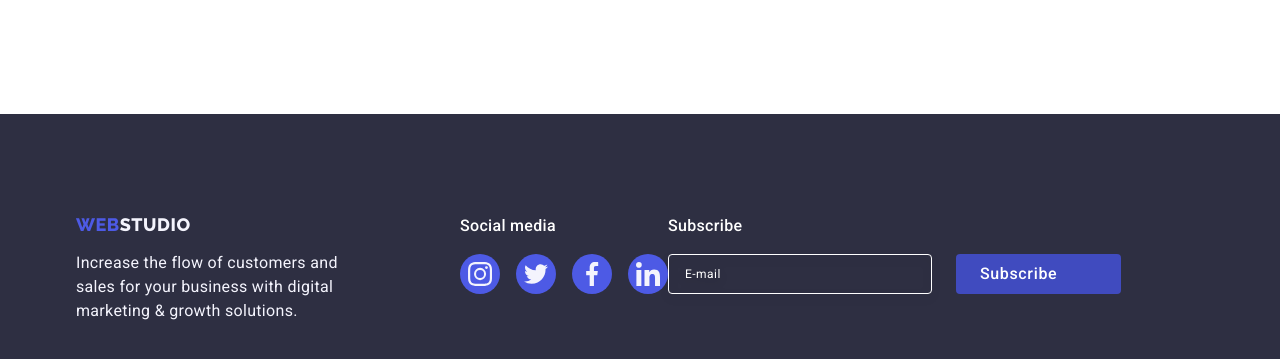
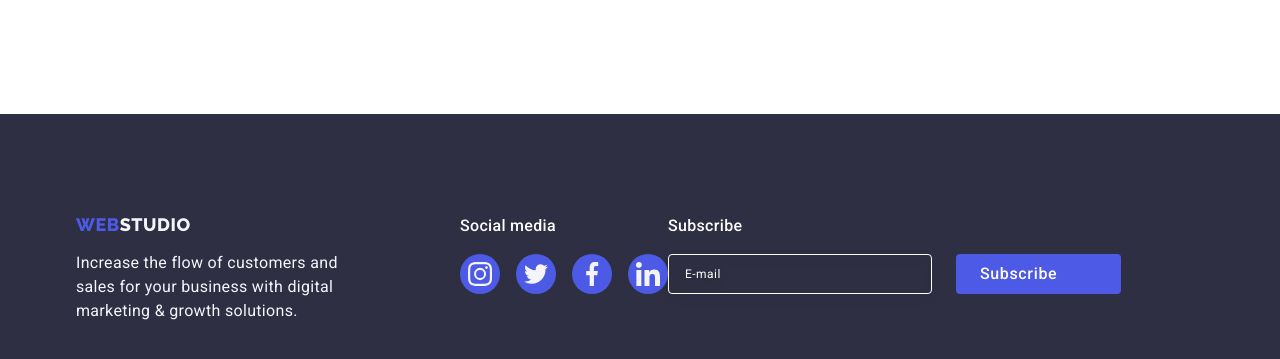
Before and after one commit to Viktor1907/goit-markup-hw-05, a plain HTML site: page index.html in a window 1280 px wide. Shown: the part 2793-3152 px from the top of the page. Drawn offline with nearby package versions, Linux system fonts and the light colour scheme.

Commit message:
background-color

```diff
--- a/css/styles.css
+++ b/css/styles.css
@@ -739,7 +739,7 @@ color: var(--accent-color);
     min-width: 165px;
     height: 40px;
     padding: 8px 24px;
-    background-color: var(--accent-color);
+    background-color: var(--footer-logo-color);
     color: var(--primary-bg-color);
     font-family: "Roboto", sans-serif;
     font-weight: 500;
```
